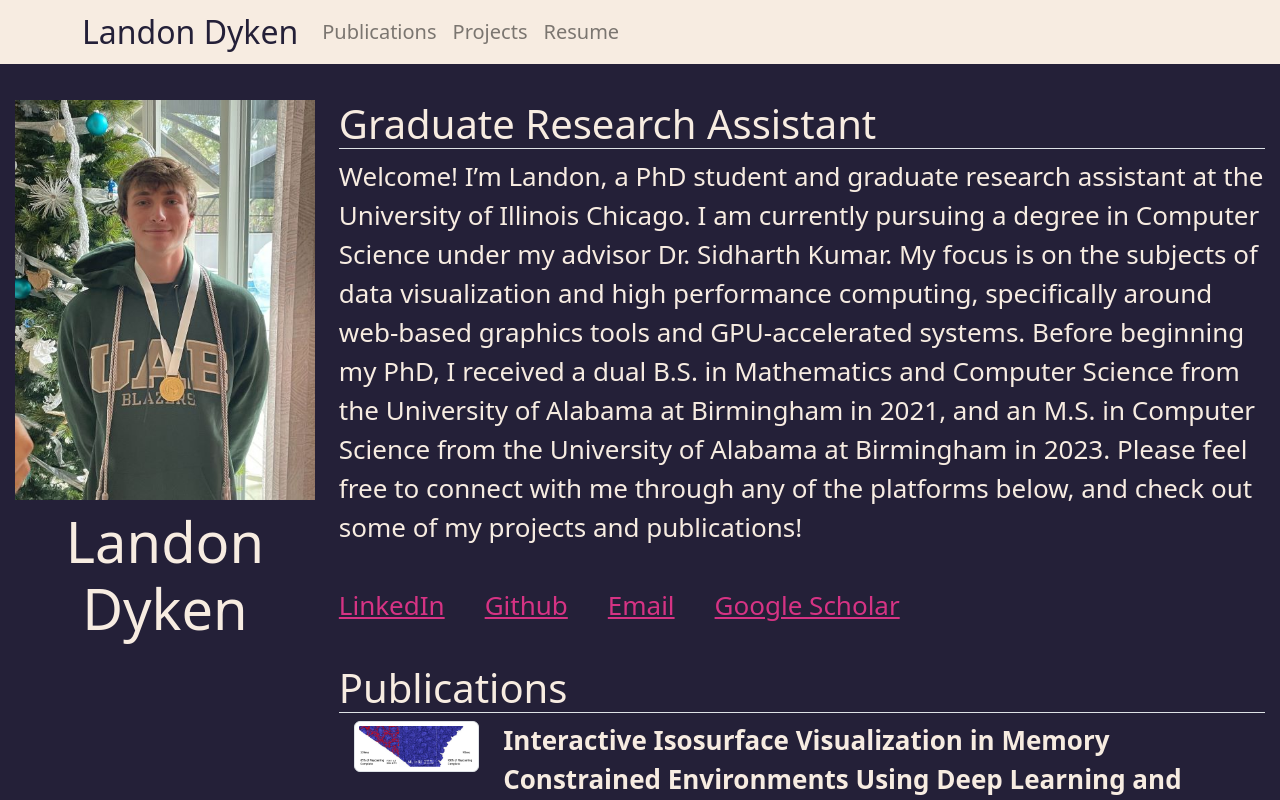
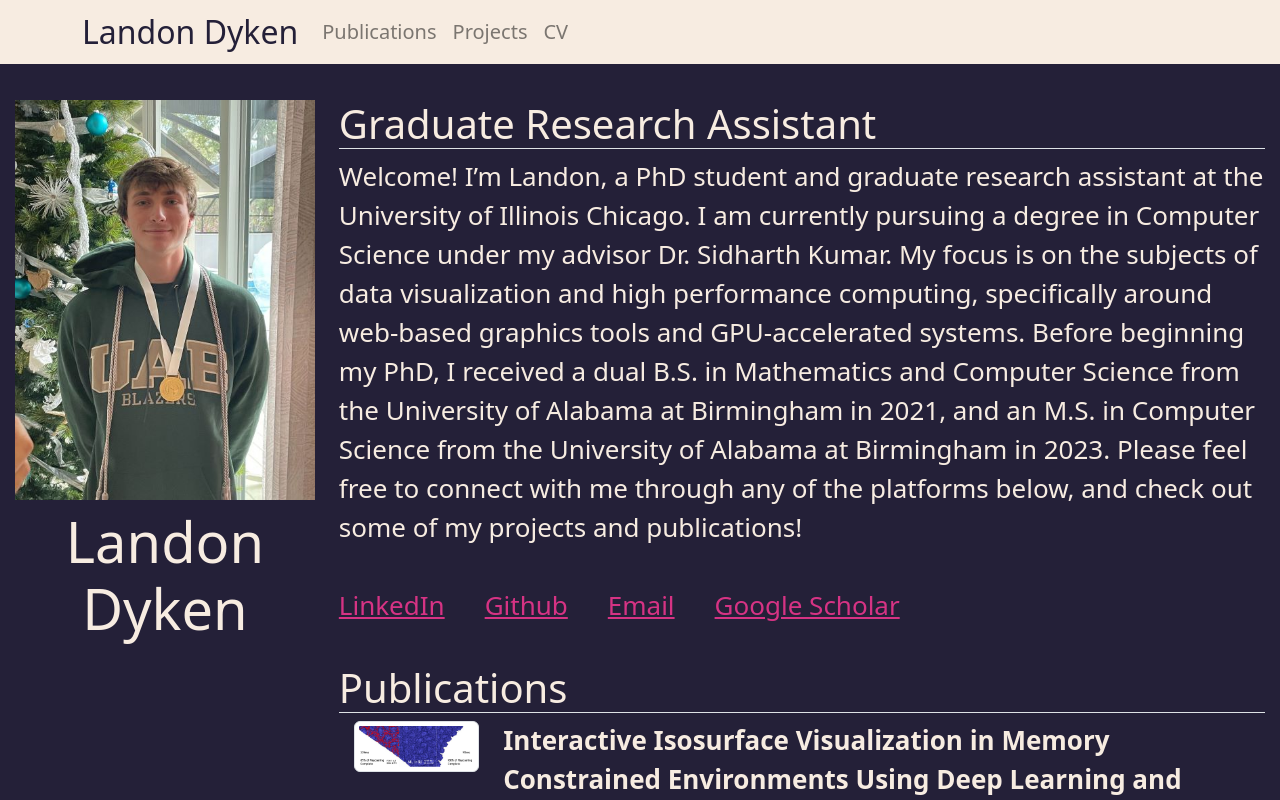
Before and after one commit to ldyken53/site, a React (Create React App) app: page / in a window 1280 px wide. Shown: the top 800 px of the page. Built offline with nearby package versions, Linux system fonts and the light colour scheme.

Commit message:
Update CV

```diff
--- a/src/App.tsx
+++ b/src/App.tsx
@@ -26,7 +26,7 @@ function App() {
                 <Nav className="me-auto">
                     <Link className="nav-link" style={{fontSize: '1.25rem'}} to="/publications">Publications</Link>
                     <Link className="nav-link" style={{fontSize: '1.25rem'}} to="/projects">Projects</Link>
-                    <Nav.Link style={{fontSize: '1.25rem'}} href="https://docs.google.com/document/d/1IM8minmPcwixm0tvnp9xvlVqKlPKWllHsAJ4NTmMGbY/edit?usp=sharing">Resume</Nav.Link>
+                    <Nav.Link style={{fontSize: '1.25rem'}} href="https://drive.google.com/file/d/1Jrk69NGqaLh3WmHiGV2YlE-Cmr0Tlptc/view?usp=sharing">CV</Nav.Link>
                 </Nav>
             </Container>
             </Navbar>
```
